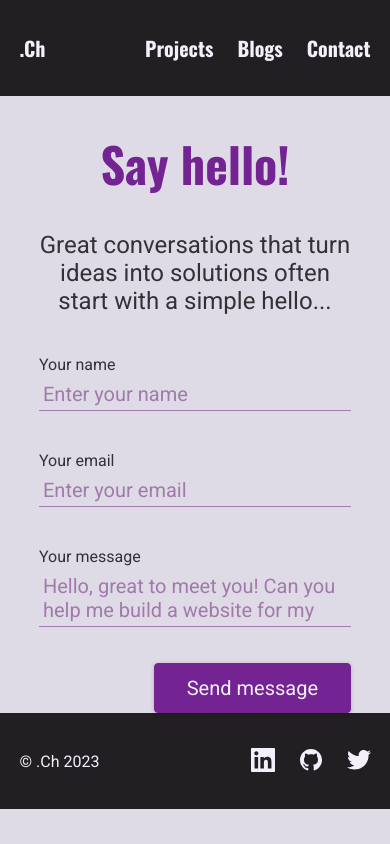
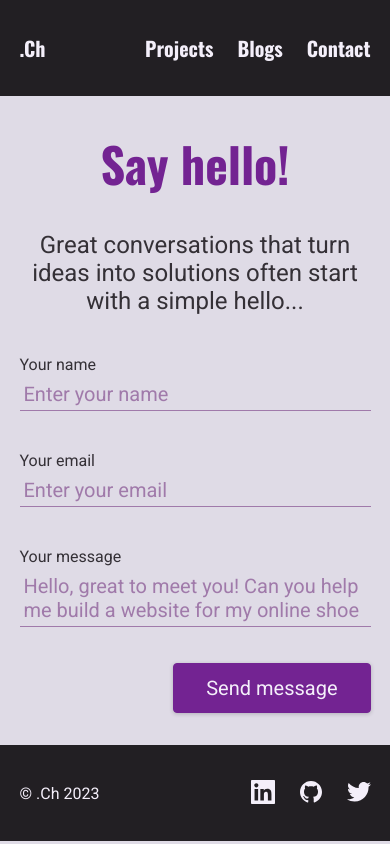
Before and after one commit to Chacho104/my-portfolio-blog-site, a Next.js app: page /contact in a window 390 px wide. Built offline with nearby package versions, Linux system fonts and the light colour scheme.

Commit message:
A few style adjustments

```diff
--- a/components/contact/contact-form.module.css
+++ b/components/contact/contact-form.module.css
@@ -78,7 +78,7 @@
 }
 
 .actions {
-  margin-top: var(--size-4);
+  margin-top: var(--size-8);
   text-align: right;
 }
 
@@ -100,6 +100,9 @@
 }
 
 @media (max-width: 768px) {
+  .form-section {
+    padding: 0 5% var(--size-8);
+  }
   .contact h1 {
     font-size: var(--size-8);
     text-align: left;
```
